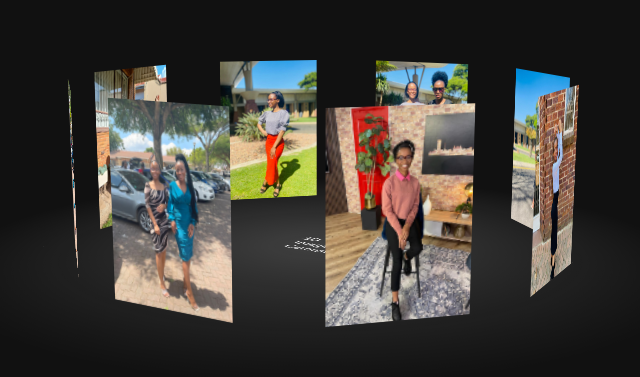
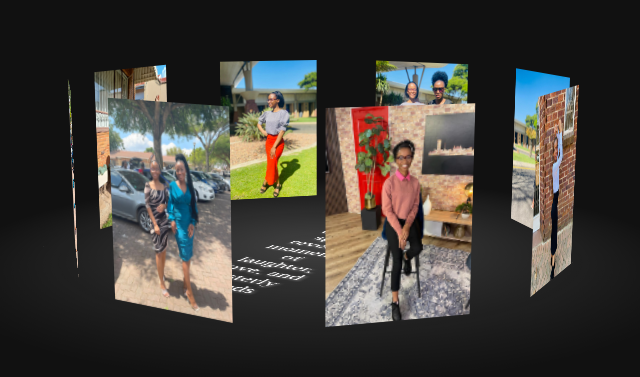
Before and after one commit to daisymachiri/3D-Image-Carousel-, a plain HTML site: page index.html in a window 1280 px wide. Shown: the part 237-614 px from the top of the page, without its empty margins (320-960 px from the left). Drawn offline with Linux system fonts and the light colour scheme.

Commit message:
Styled my p element

```diff
--- a/index.html
+++ b/index.html
@@ -17,7 +17,7 @@
             <img src="images/IMG-20231111-WA0011(1).jpg" alt="">
             <img src="images/IMG-20240106-WA0151(1).jpg" alt="">
             <img src="images/IMG-20240323-WA0013.jpg" alt="">
-            <p>3D Image Carousel</p>
+            <p>Step into our world, where every spin reveals moments of laughter, love, and sisterly bonds</p>
         </div>
         <div id="ground"></div>
     </div>
--- a/src/style.css
+++ b/src/style.css
@@ -53,6 +53,9 @@ left: 50%;
 -webkit-transform: translate(-50%, -50%) rotateX(90deg);
 transform: translate(-50%, -50%) rotateX(90deg);
 color: #fff;
+font-size: 24px;
+text-shadow: 2px 2px 4px rgba(253, 250, 250, 0.5);
+text-align: center;
 
 }
 
```
